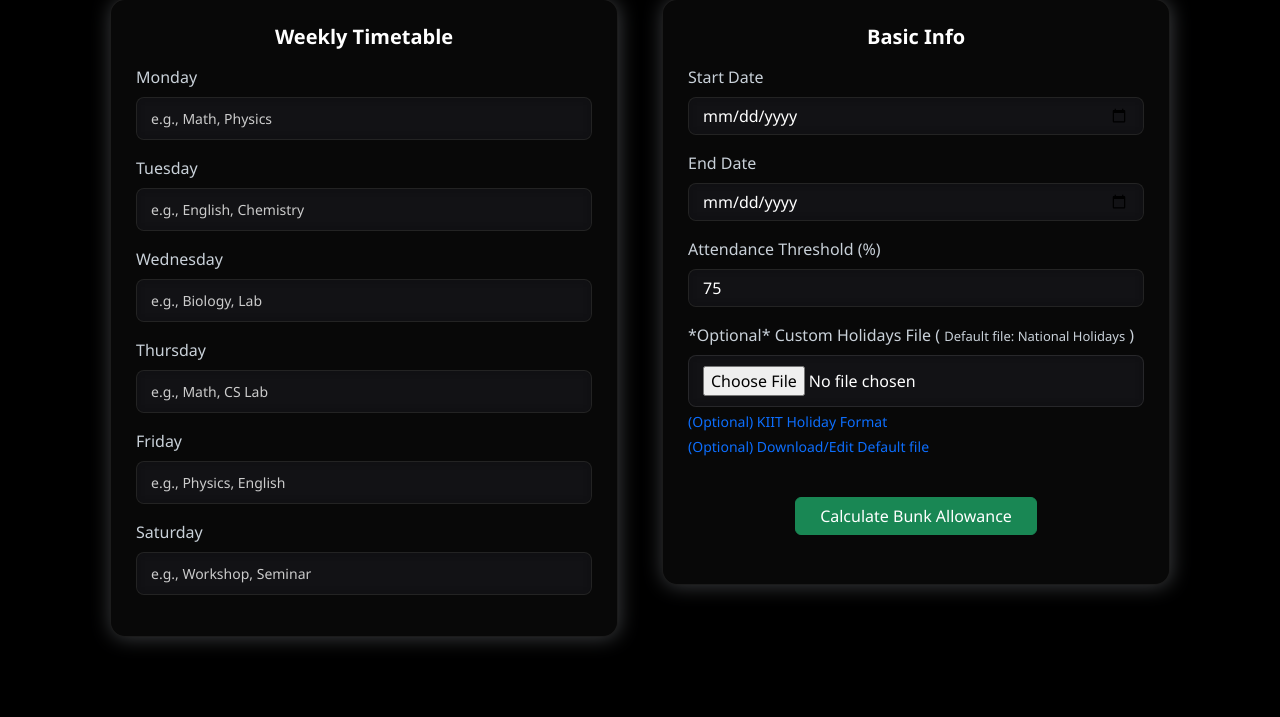
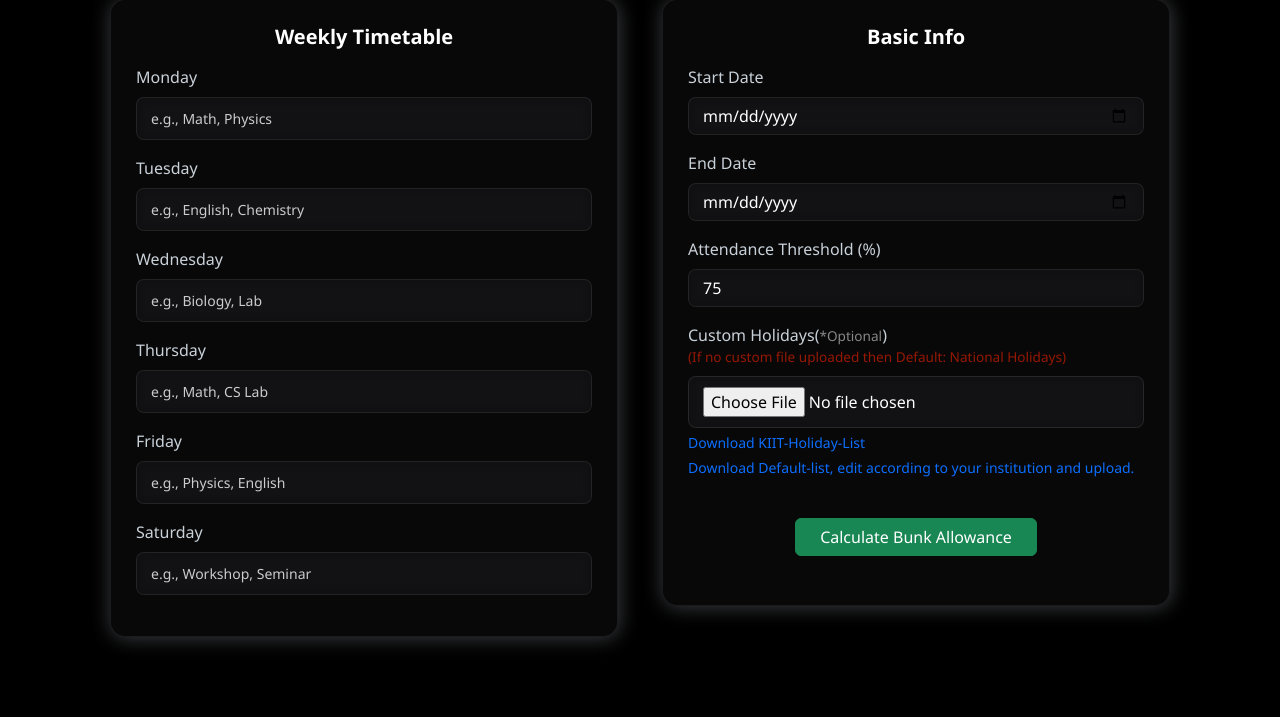
Before and after one commit to Anshu-09/SmartBunks, a Flask app: page / in a window 1280 px wide. Shown: the part 1030-1747 px from the top of the page. Run offline with Flask 3, Linux system fonts and the light colour scheme; some libraries are stand-ins or nearby versions.

Commit message:
Readability

```diff
--- a/static/data/style/style.css
+++ b/static/data/style/style.css
@@ -255,6 +255,8 @@ footer {
 
 /* ---------------------- Responsive Layout ---------------------- */
 @media (min-width: 768px) {
+
+
   .row.equal-columns {
     display: flex;
     gap: 20px;
--- a/templates/index.html
+++ b/templates/index.html
@@ -156,16 +156,23 @@
             </div>
             <div class="form-group">
               <label for="threshold">Attendance Threshold (%)</label>
-<input type="number" class="form-control" id="threshold" name="threshold" min="0" max="100" value="{{ threshold or 75 }}" placeholder="75" required>
+<input type="number" step="any" class="form-control" id="threshold" name="threshold" min="0" max="100.0" value="{{ threshold or 75 }}" placeholder="75" required>
             </div>
             <div class="form-group">
-              <label>*Optional* Custom Holidays File ( <span class="" style="font-weight: 100; font-size:small;">Default file: National Holidays</span> )</label>
-              <input type="file" class="form-control-file" name="holidays" placeholder="Default National Holidays Chosen">
+              <!-- <label>Custom Holidays File ( <span class="" style="font-weight: 100; font-size:small;">Default file: National Holidays</span> )</label> -->
+               <label>
+  Custom Holidays(<span style="font-weight: 400; font-size: 0.85em; color: #888;">*Optional</span>)
+  <p style="font-weight: 400; font-size: 0.85em; color: #971804;">
+    (If no custom file uploaded then Default: National Holidays)
+  </p>
+</label>
+
+              <input type="file" class="form-control-file" name="holidays" placeholder="Default National Holidays Chosen" style="margin-top: -15px;">
               <small class="form-text text-primary">
-                (Optional) <a href="/download-default-kiit-holidays" target="_blank">KIIT Holiday Format</a>
+                <a href="/download-default-kiit-holidays" target="_blank">Download KIIT-Holiday-List</a>
               </small>
               <small class="form-text text-primary">
-                (Optional) <a href="/download-default-holidays" target="_blank">Download/Edit Default file</a>
+                <a href="/download-default-holidays" target="_blank">Download Default-list, edit according to your institution and upload.</a>
               </small>
             </div><br>
             <div class="text-center mb-4">
@@ -176,7 +183,7 @@
       </div>
     </form>
 
-   {% if result %}
+      {% if result %}
 <div class="card glass-card" id="attendance-summary">
   <h5 class="mb-3 glow-text">Attendance Summary</h5>
   <div class="glass-table">
```
